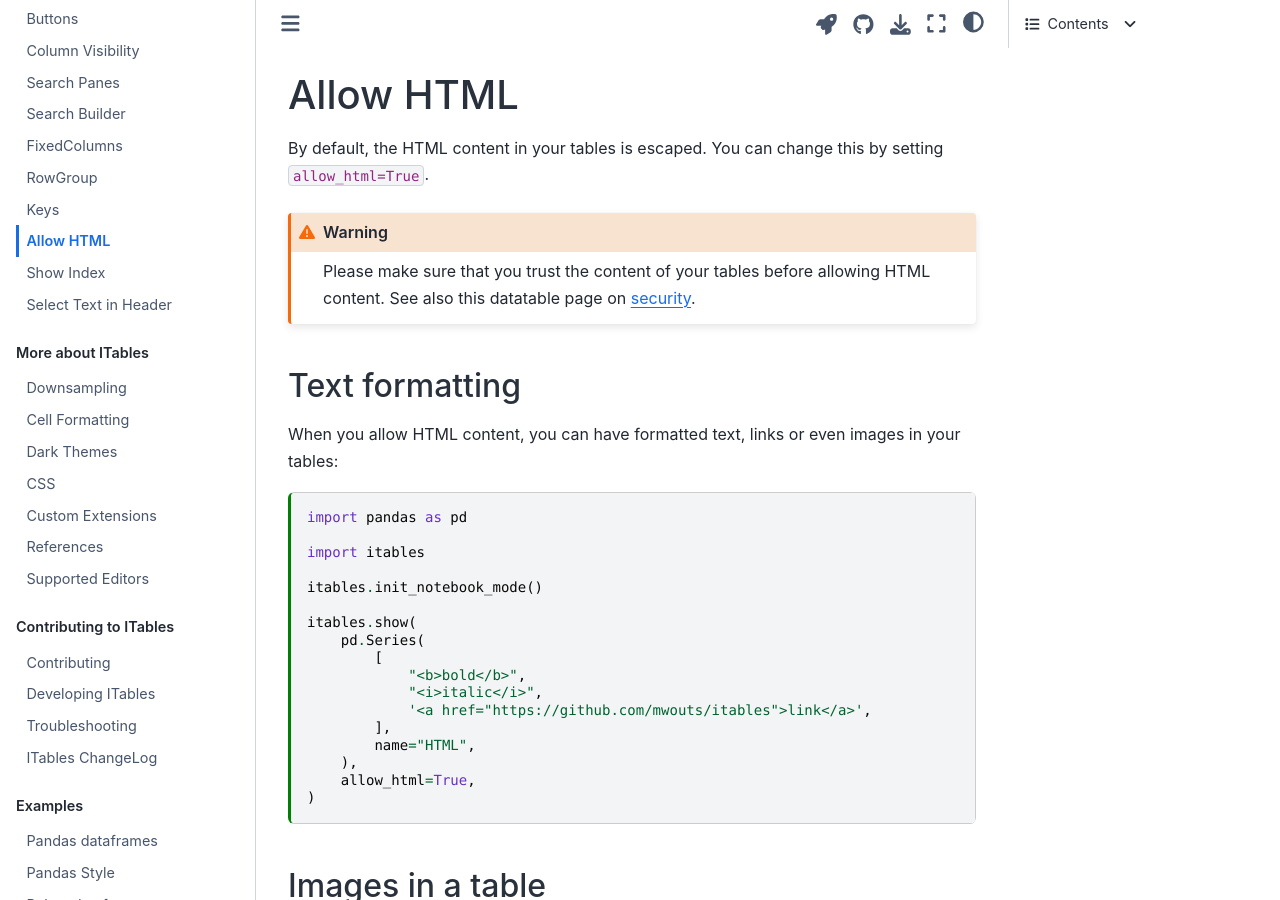
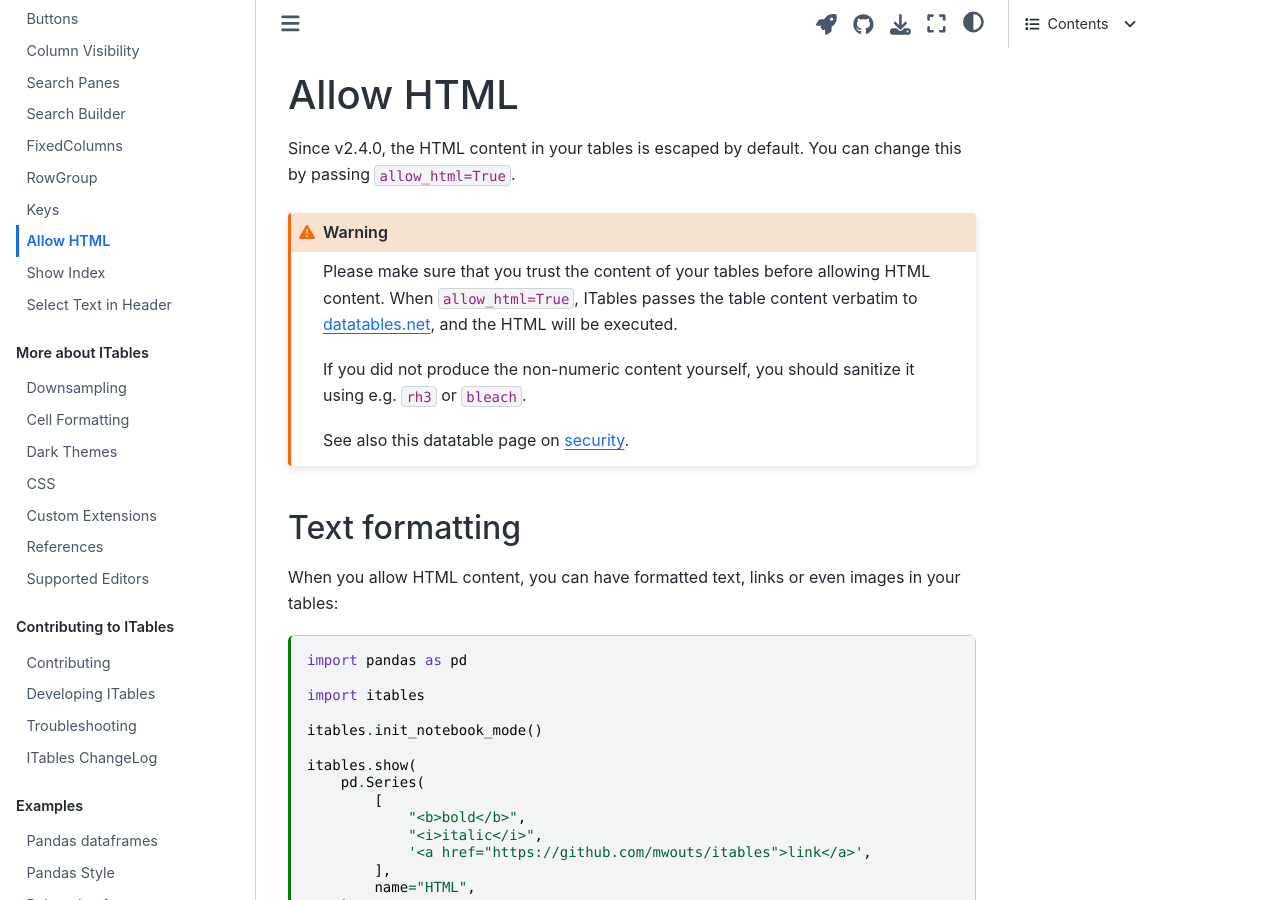
Before and after one commit to mwouts/itables, a Jupyter Book: the page built from docs/options/allow_html.md, in a window 1280 px wide and 900 px high. Built offline with Jupyter Book 1.0.4 settings and Sphinx 7.4.7 and the Sphinx Book theme 1.1.4, drawn with Linux system fonts in a browser that asks for light colours.

Commit message:
Update the documentation re HTML and JS code

````diff
--- a/docs/options/allow_html.md
+++ b/docs/options/allow_html.md
@@ -14,10 +14,14 @@ kernelspec:
 
 # Allow HTML
 
-By default, the HTML content in your tables is escaped. You can change this by setting `allow_html=True`.
+Since v2.4.0, the HTML content in your tables is escaped by default. You can change this by passing `allow_html=True`.
 
 ```{warning}
-Please make sure that you trust the content of your tables before allowing HTML content. See also this datatable page on [security](https://datatables.net/manual/security).
+Please make sure that you trust the content of your tables before allowing HTML content. When `allow_html=True`, ITables passes the table content verbatim to datatables.net, and the HTML will be executed.
+
+If you did not produce the non-numeric content yourself, you should sanitize it using e.g. `rh3` or `bleach`.
+
+See also this datatable page on [security](https://datatables.net/manual/security).
 ```
 
 ## Text formatting
````
Also changed, not shown: docs/pandas_style.md (+5 -5 lines), 2 other files.
